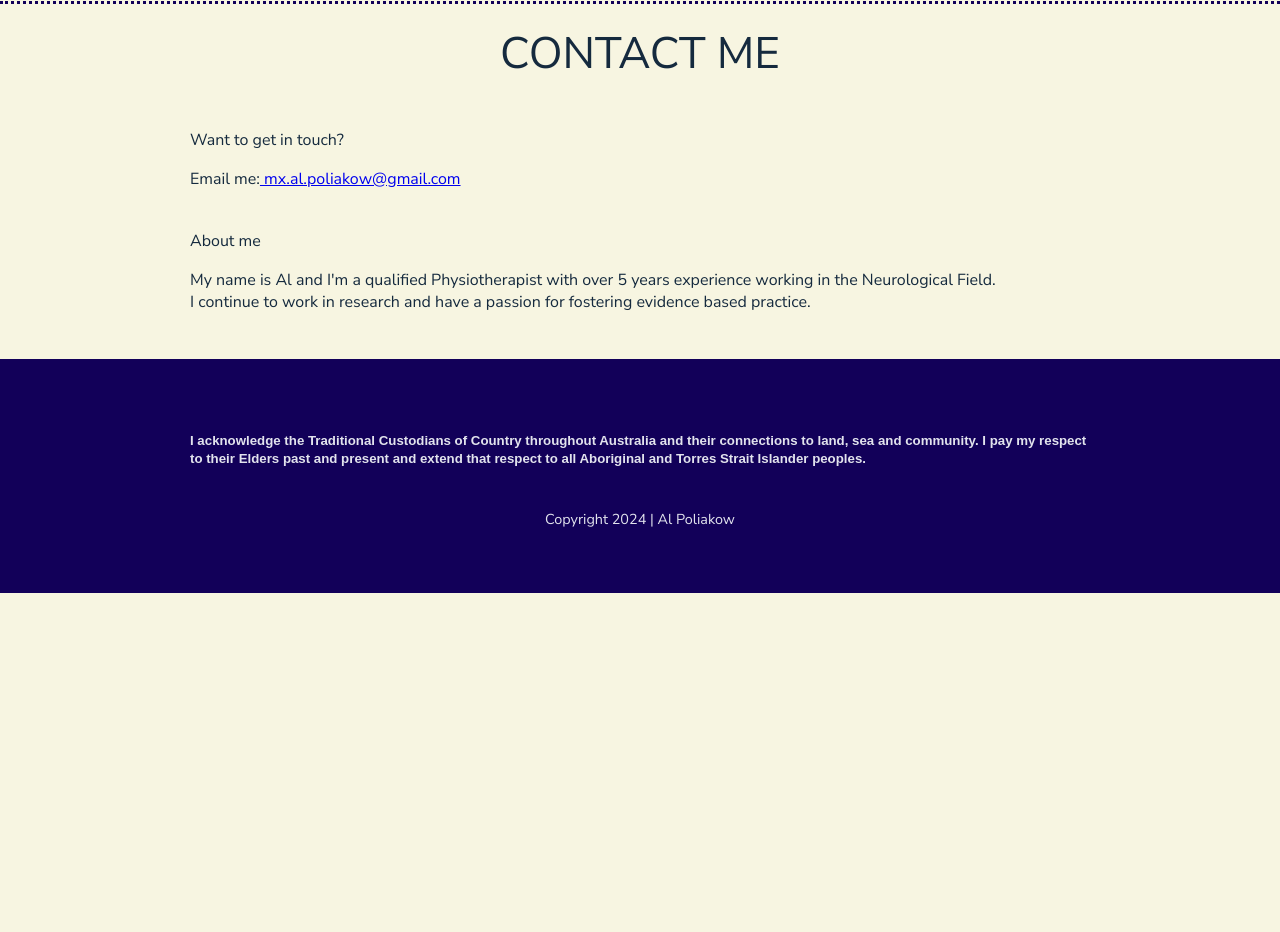
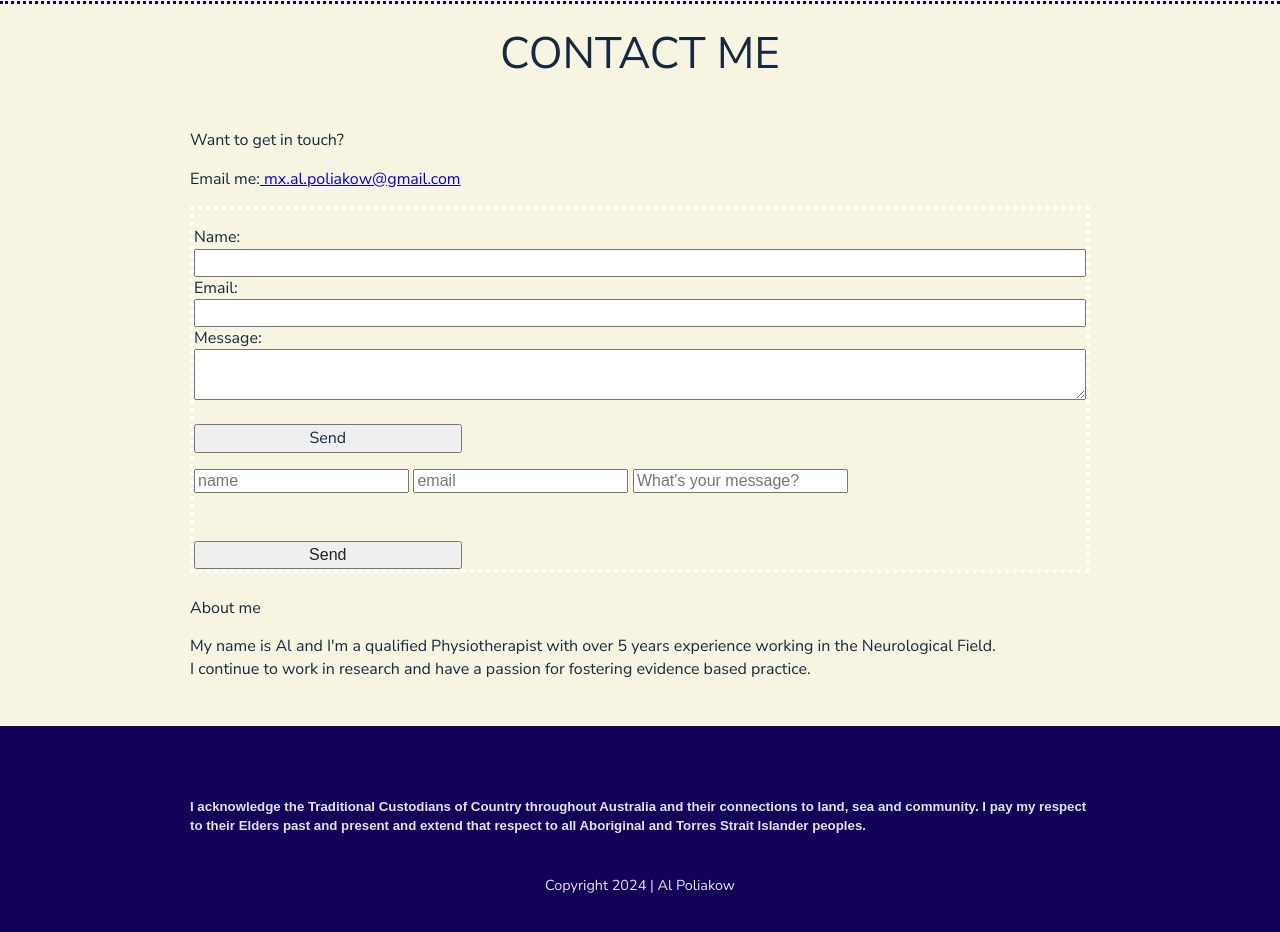
Before and after one commit to AlPoliakow/neurological-physiotherapy-guidelines-guide, a plain HTML site: page index.html in a window 1280 px wide. Shown: the part 1574-2506 px from the top of the page. Before the commit the page ends 2167 px from the top, so only its background shows below. Drawn offline with nearby package versions, Linux system fonts and the light colour scheme.

Commit message:
HTML created

```diff
--- a/css/style.css
+++ b/css/style.css
@@ -387,12 +387,22 @@ main .hero h2 {
   margin-top: 1.5em;
 
 }
-/*#contact .contact-form{
+#contact .contact-form{
   display:flex;
   flex-direction:column;
+  justify-content:flex-start;
   border: 4px white dotted;
 }
 
+#contact .contact-form ul{
+  list-style:none;
+  padding:0;
+}
+
+#contact .contact-form ul li{
+  display:flex;
+  flex-direction:column;
+}
 #contact .contact-form #email{
   margin-bottom:1.5em;
 }
@@ -400,7 +410,7 @@ main .hero h2 {
 #contact button {
   width:30%;
   margin-top:1.5em;
-}*/
+}
 
 footer {
   display: flex;
--- a/index.html
+++ b/index.html
@@ -101,19 +101,45 @@
               mx.al.poliakow@gmail.com</a></p>
           <!--<a href="https://github.com/AlPoliakow/guidelines-guide/" target="_blank"
             rel="noopener"><i class="fa-brands fa-github"></i></a>-->
+            <div class="contact-form">
+              <form action="/my-handling-form-page" method="post">
+                <ul>
+                  <li>
+                    <label for="name">Name:</label>
+                    <input type="text" id="name" name="user_name" />
+                  </li>
+                  <li>
+                    <label for="mail">Email:</label>
+                    <input type="email" id="mail" name="user_email" />
+                  </li>
+                  <li>
+                    <label for="msg">Message:</label>
+                    <textarea id="msg" name="user_message"></textarea>
+                  </li>
+                  <li>
+                    <button type="submit">Send</button>
+                  </li>
+                </ul>
+              </form>
+              <form onsubmit="emailSend(); reset(); return false;">
+                <input type="text" id="name" placeholder="name" name="name" required>
+                <input type="email" id="email" placeholder="email" name="email" required>
+                <input type="text" id="message" placeholder="What's your message?" required>
+                <button type="submit" class="button">Send</button>
+              </form>
+              <!--<label for="email-field" class="email">Email<span>(required)</span></label>
+              <input id="email" placeholder="youremail@email.com" type="email" value>
+              <label class="message-field">Message<span>(required)</span></label>
+              <textarea id="text-field" class="message-field"></textarea>
+              <button>Send</button>-->
+            </div>
         <h4 class="about-me-header">About me</h4>
         <p class="about-me-paragraph">My name is Al and I'm a qualified Physiotherapist with over 5 years experience working in the Neurological Field.<br>I continue to work in research and have a passion for fostering evidence based practice.</p>
+
       </div>
       <!--<h4>Is there another Clinical Practice Guideline you think is relevant?</h4>
           <input type="text" name="name" value="Enter the link here">
         <h4>Something else?</h4>-->
-      <!--<div class="contact-form">
-          <label for="email-field" class="email">Email<span>(required)</span></label>
-          <input id="email" placeholder="youremail@email.com" type="email" value>
-          <label class="message-field">Message<span>(required)</span></label>
-          <textarea id="text-field" class="message-field"></textarea>
-          <button>Send</button>
-        </div>-->
 
     </section>
   </main>
@@ -132,6 +158,8 @@
   </footer>
 
   <script src="js/app.js"></script>
+  <script src="https://smtpjs.com/v3/smtp.js"></script>
+  <script src="contactformtoemail.js"></script>
 
   <!--<script src="js/vendor/modernizr-3.6.0.min.js"></script>-->
   <script src="https://code.jquery.com/jquery-3.3.1.min.js"
```
Also changed, not shown: js/contactformtoemail.js (added).
